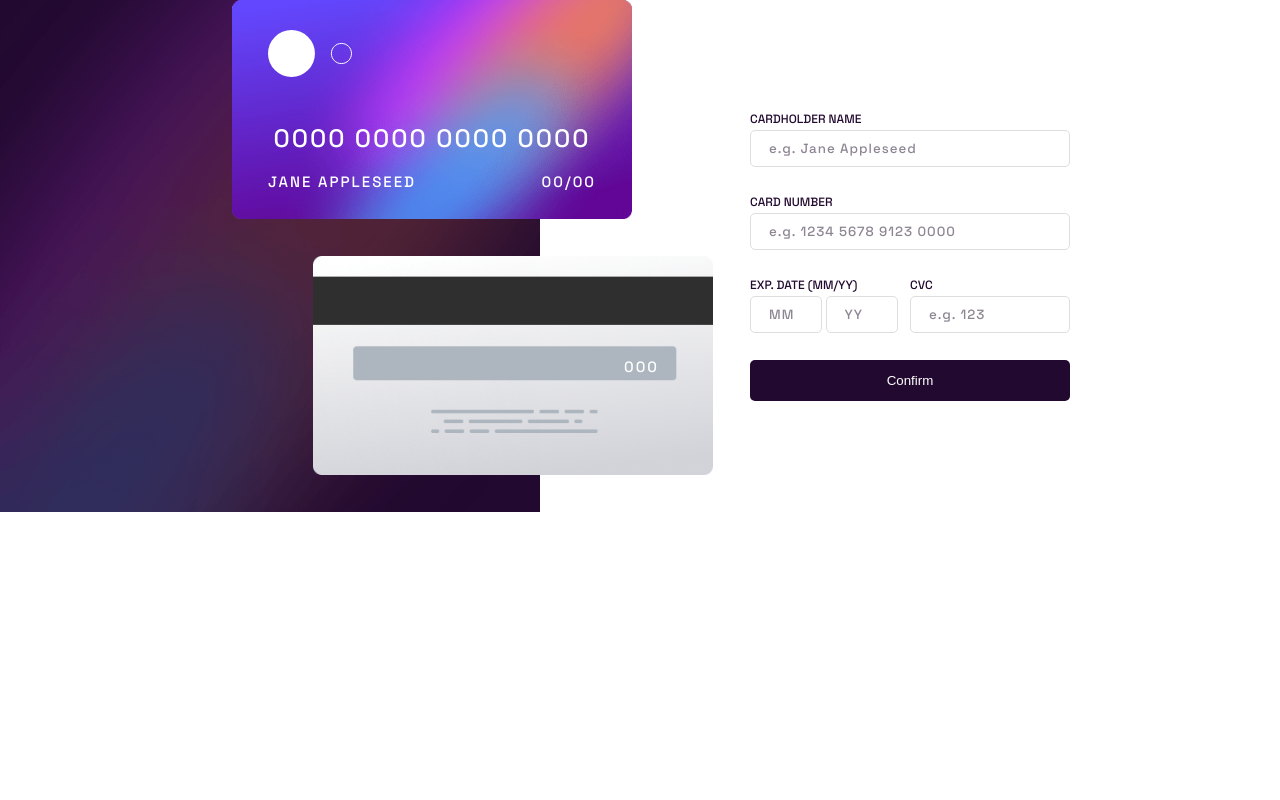
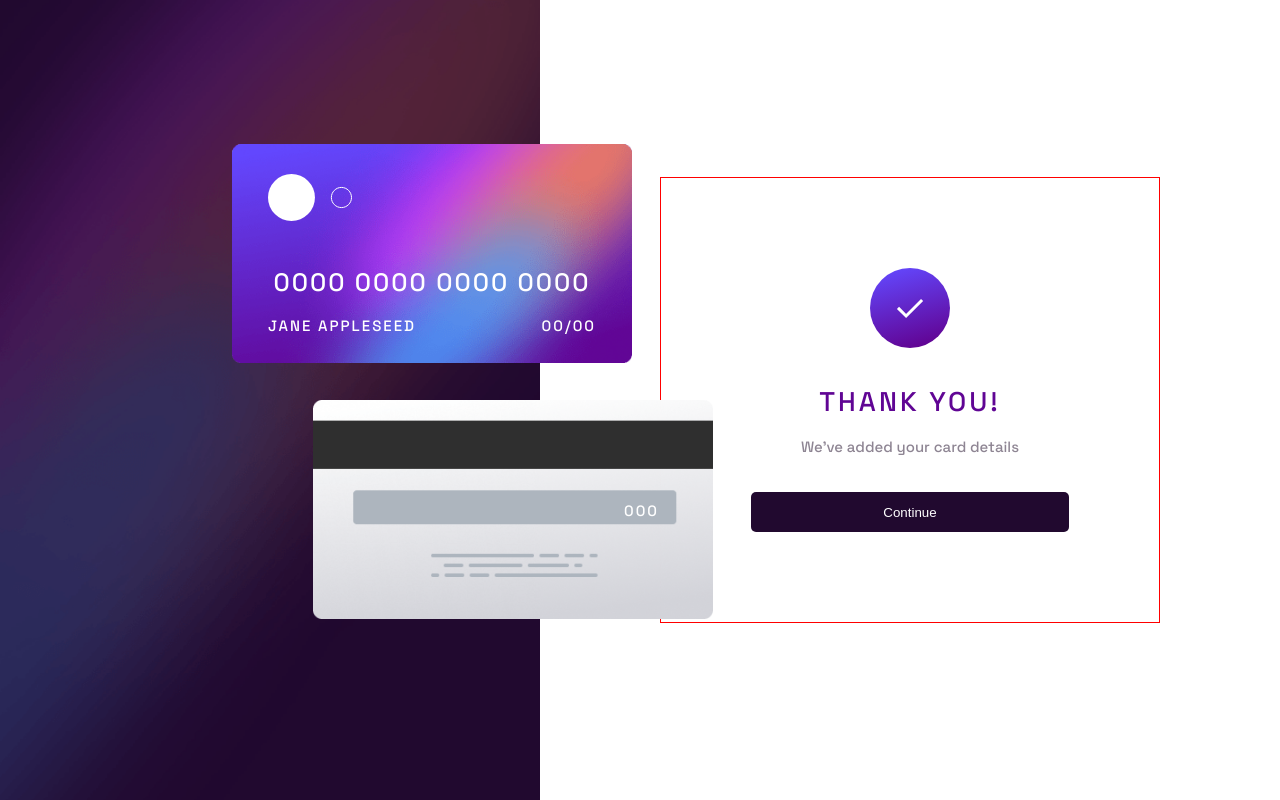
Before and after one commit to fsiccatto/interactive-card-details, a plain HTML site: page index.html in a window 1280 px wide. Drawn offline with Linux system fonts and the light colour scheme.

Commit message:
HTML arreglando errores y agregando clases

```diff
--- a/index.html
+++ b/index.html
@@ -11,24 +11,25 @@
   <link rel="stylesheet" href="style.css">
 </head>
 <body>
+  <article class="card-container">
     <section class="card">
       <div class="front-card">
         <div class="card-logo">
           <img src="images/card-logo.svg" alt="">
         </div>
         <div class="card-info">
-        <h1>0000 0000 0000 0000</h1>
-        <h3>Jane Appleseed</h3>
-        <h3>00/00</h3>
+          <h1 id="card-number-front" default="0000 0000 0000 0000">0000 0000 0000 0000</h1>
+          <h3 id="card-name-front" default="Jane Appleseed">Jane Appleseed</h3>
+          <h3 id="card-date-front" default="00/00">00/00</h3>
         </div>
       </div>
 
       <div class="back-card">
-      <h5>000</h5>
+        <h5 id="card-cvc-back">000</h5>
       </div>
     </section>
 
-  <section class="card-form">
+    <section class="card-form completed">
       <form action="">
         <label for="name-card">Cardholder Name</label>
         <input type="text" placeholder="e.g. Jane Appleseed" name="name-card" id="name-card" required>
@@ -38,24 +39,28 @@
         <div class="info">
           <div class="expirated-card">
             <label for="month-card">Exp. Date (MM/YY)</label>
-          <input type="number" placeholder="MM" name="month-card" id="month-card" required>
-          <input type="number" placeholder="YY" name="year-card" id="year-card" min="1" max="" required>
+            <input type="number" placeholder="MM" name="month-card" id="month-card" required min="1" max="31">
+            <input type="number" placeholder="YY" name="year-card" id="year-card" min="1" max="" required min="2022" max="2099">
           </div>
           <div class="security-card">
             <label for="cvc">CVC</label>
             <input type="number" placeholder="e.g. 123" name="cvc" id="cvc" required>
           </div>
         </div>
-      <button type="submit">Confirm</button>
+        <button type="submit" class="confirm-btn">Confirm</button>
       </form>
     </section>
+  </article>
+
 
   <!-- Completed state start -->
-  <section class="state-form complete">
+  <section class="state-form completed">
     <img src="images/icon-complete.svg" alt="State Complete">
     <h1>Thank you!</h1>
     <h5>We've added your card details</h5>
-    <button type="button">Continue</button>
+    <button type="button" class="continue-btn">Continue</button>
   </section>
+
+  <script src="script.js"></script>
 </body>
 </html>
```
Lines whose indentation alone changed are shown as unchanged.
